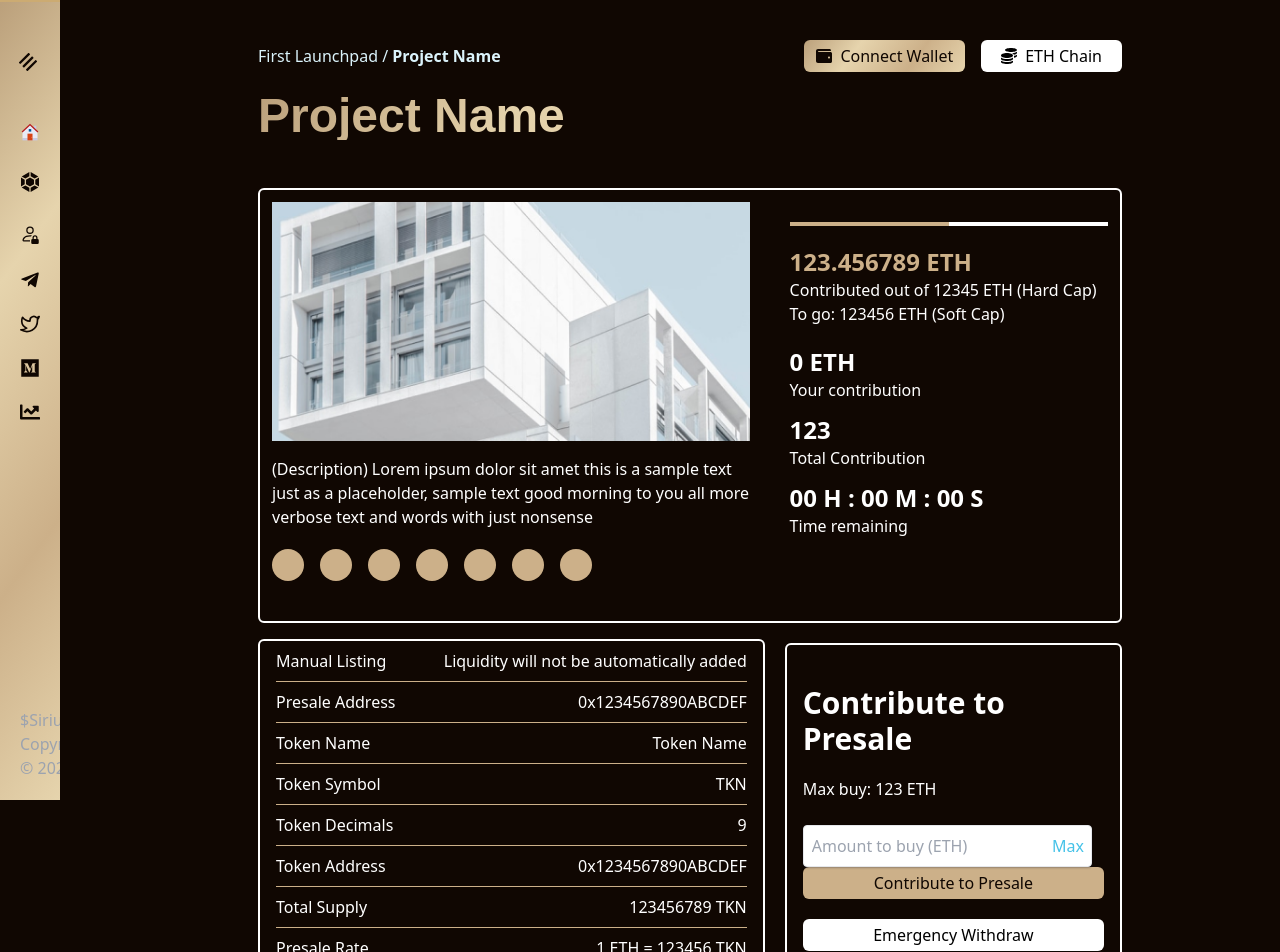
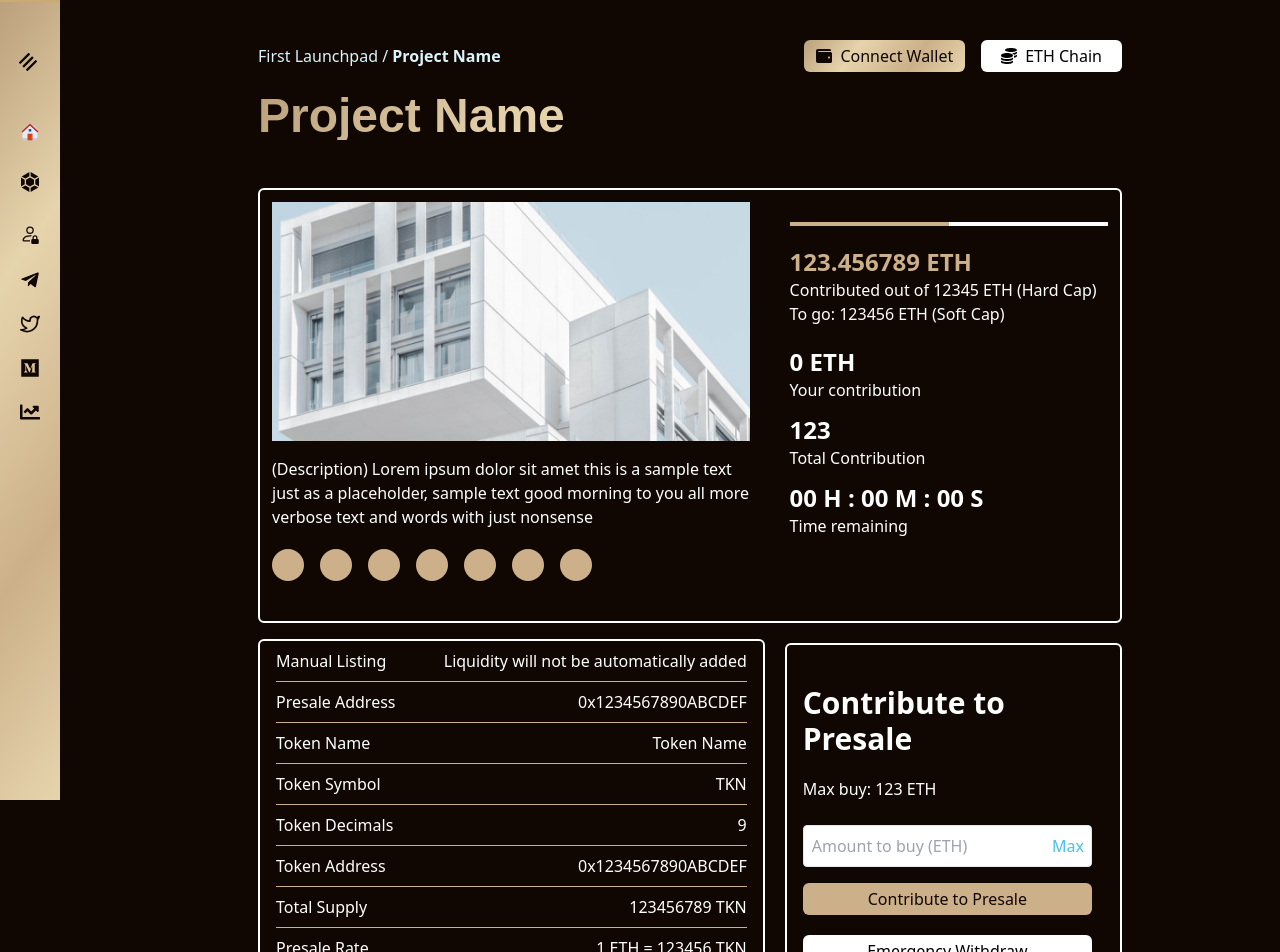
Before and after one commit to Demandtech/gob, a React (Vite) app: page /project in a window 1280 px wide. Shown: the top 952 px of the page. Built offline with nearby package versions, Linux system fonts and the light colour scheme; a web font is replaced by a local one.

Commit message:
fix: button length

```diff
--- a/src/components/CenterProjectName.jsx
+++ b/src/components/CenterProjectName.jsx
@@ -116,9 +116,11 @@ const LeftTopBox = () => {
       <h2 className='text-3xl font-bold '>Contribute to Presale</h2>
       <p>Max buy: 123 ETH</p>
       <div>
-        <Input name='amount' placeholder={'Amount to buy (ETH)'} />
-        <div>
-          <button className='hover:-translate-y-0.5 bg-[#ccb089] text-[#100702] px-3 py-1 rounded-md  gtransition-all delay-150 w-full text-center mb-5'>
+        <div className='mb-4'>
+          <Input name='amount' placeholder={'Amount to buy (ETH)'} />
+        </div>
+        <div className='pr-3'>
+          <button className='hover:-translate-y-0.5 bg-[#ccb089] text-[#100702] px-3 py-1 rounded-md  gtransition-all delay-150 w-full text-center mb-5 '>
             Contribute to Presale
           </button>
           <button className='hover:-translate-y-0.5 bg-white text-black px-5 py-1 rounded-md transition-all delay-150 w-full'>
--- a/src/components/Sidebar.jsx
+++ b/src/components/Sidebar.jsx
@@ -330,9 +330,11 @@ const Sidebar = () => {
               <Link className='whitespace-nowrap'>Base Chart</Link>
             </li>
           </ul>
-          <div className='absolute bottom-20 md:bottom-5 px-5 text-gray-400'>
-           $Sirius <span>Copyright &copy;</span> {new Date().getFullYear()}
-        </div>
+          {isSidebarOpen && (
+            <div className='absolute bottom-20 md:bottom-5 px-5 text-gray-400 whitespace-nowrap'>
+              $Sirius <span>Copyright &copy;</span> {new Date().getFullYear()}
+            </div>
+          )}
         </div>
       </aside>
     </>
```
